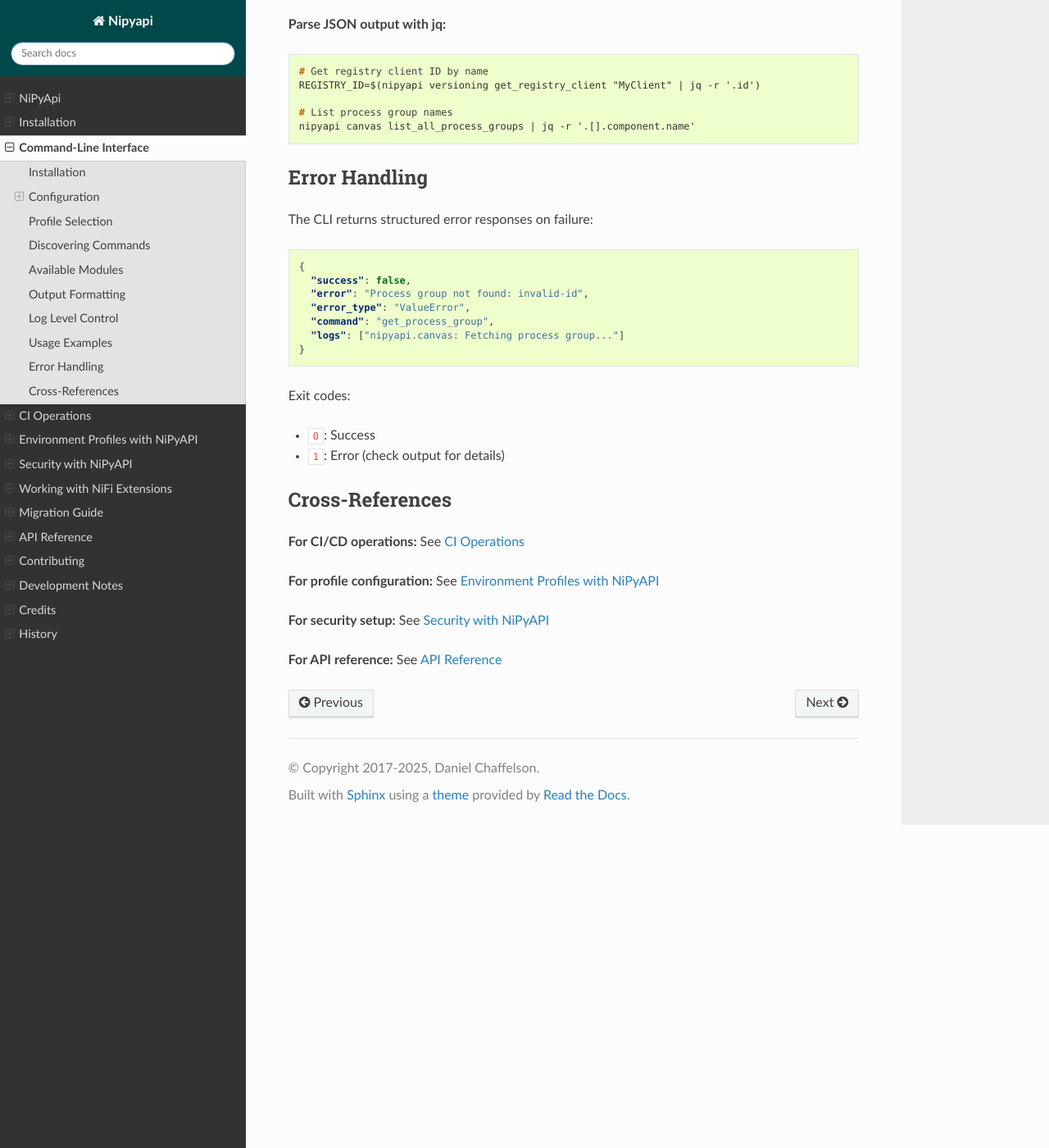
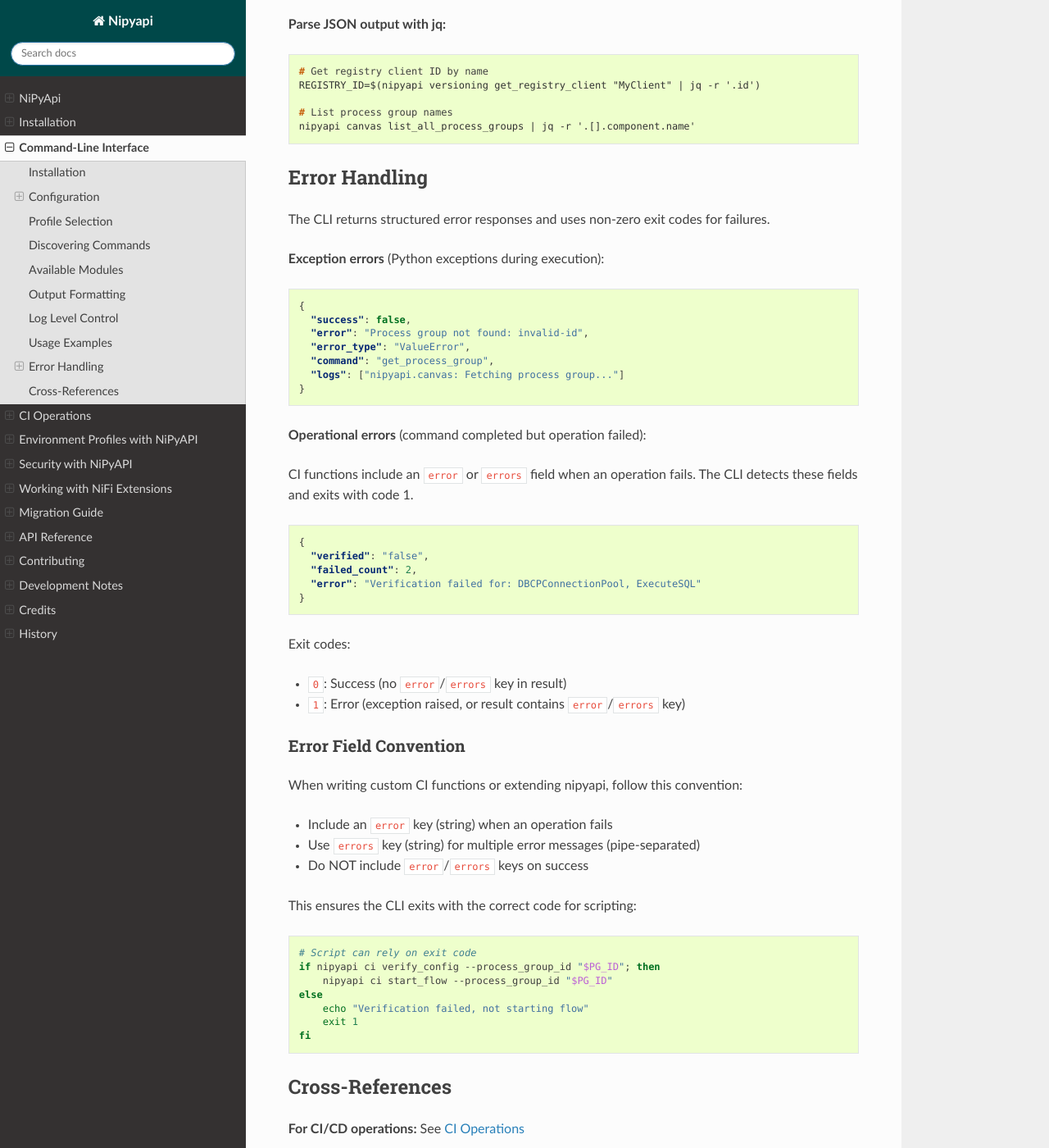
Before and after one commit to Chaffelson/nipyapi, a Sphinx documentation site: the page built from docs/cli.rst, in a window 1280 px wide and 1400 px high, scrolled down 6375 px. Shown: the whole window at 82% size. Built offline with Sphinx 7.4.7 and the Read the Docs theme 3.1.0, drawn with Linux system fonts in a browser that asks for light colours; the version number could not be read and is left out.

Commit message:
feat(cli): standardize error field convention for non-zero exit codes
- CLI now exits with code 1 when result dict contains 'error' or 'errors' key
- Update cleanup.py: change 'message' to 'error' for failure cases
- Update verify_config.py: add 'error' key with failed component names
- Add tests for error key detection and exit code behavior
- Document error field convention in cli.rst and ci.rst for CI authors

This enables scripts to rely on exit codes for operational failures,
not just Python exceptions. CI functions should include an 'error' key
when operations fail to trigger non-zero exit.

```diff
--- a/docs/cli.rst
+++ b/docs/cli.rst
@@ -341,7 +341,9 @@
 Error Handling
 ==============
 
-The CLI returns structured error responses on failure:
+The CLI returns structured error responses and uses non-zero exit codes for failures.
+
+**Exception errors** (Python exceptions during execution):
 
 .. code-block:: json
 
@@ -353,10 +355,44 @@
       "logs": ["nipyapi.canvas: Fetching process group..."]
     }
 
+**Operational errors** (command completed but operation failed):
+
+CI functions include an ``error`` or ``errors`` field when an operation fails.
+The CLI detects these fields and exits with code 1.
+
+.. code-block:: json
+
+    {
+      "verified": "false",
+      "failed_count": 2,
+      "error": "Verification failed for: DBCPConnectionPool, ExecuteSQL"
+    }
+
 Exit codes:
 
-- ``0``: Success
-- ``1``: Error (check output for details)
+- ``0``: Success (no ``error``/``errors`` key in result)
+- ``1``: Error (exception raised, or result contains ``error``/``errors`` key)
+
+Error Field Convention
+----------------------
+
+When writing custom CI functions or extending nipyapi, follow this convention:
+
+- Include an ``error`` key (string) when an operation fails
+- Use ``errors`` key (string) for multiple error messages (pipe-separated)
+- Do NOT include ``error``/``errors`` keys on success
+
+This ensures the CLI exits with the correct code for scripting:
+
+.. code-block:: bash
+
+    # Script can rely on exit code
+    if nipyapi ci verify_config --process_group_id "$PG_ID"; then
+        nipyapi ci start_flow --process_group_id "$PG_ID"
+    else
+        echo "Verification failed, not starting flow"
+        exit 1
+    fi
 
 Cross-References
 ================
```
Also changed, not shown: docs/ci.rst (+33 -0 lines), 4 other files.
